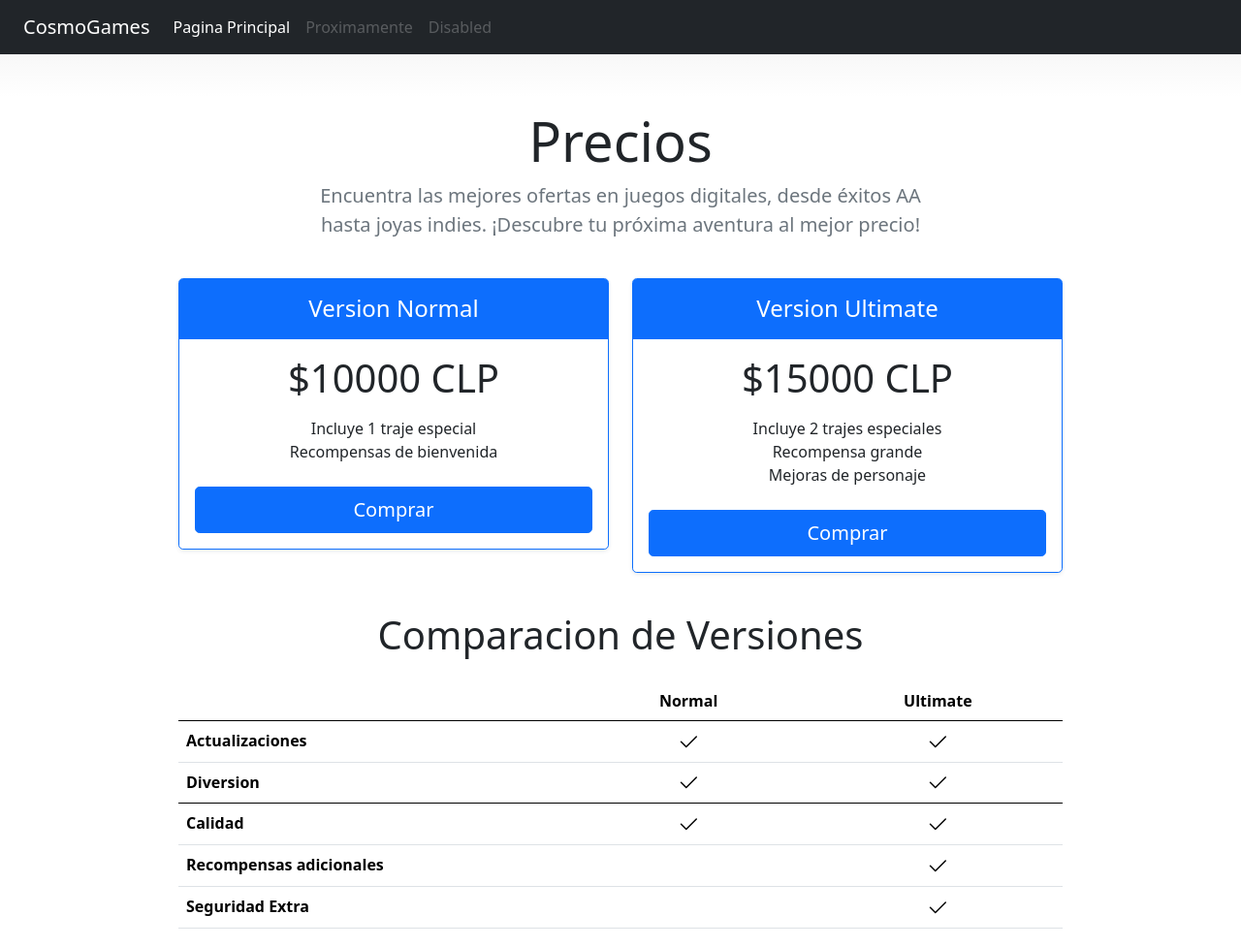
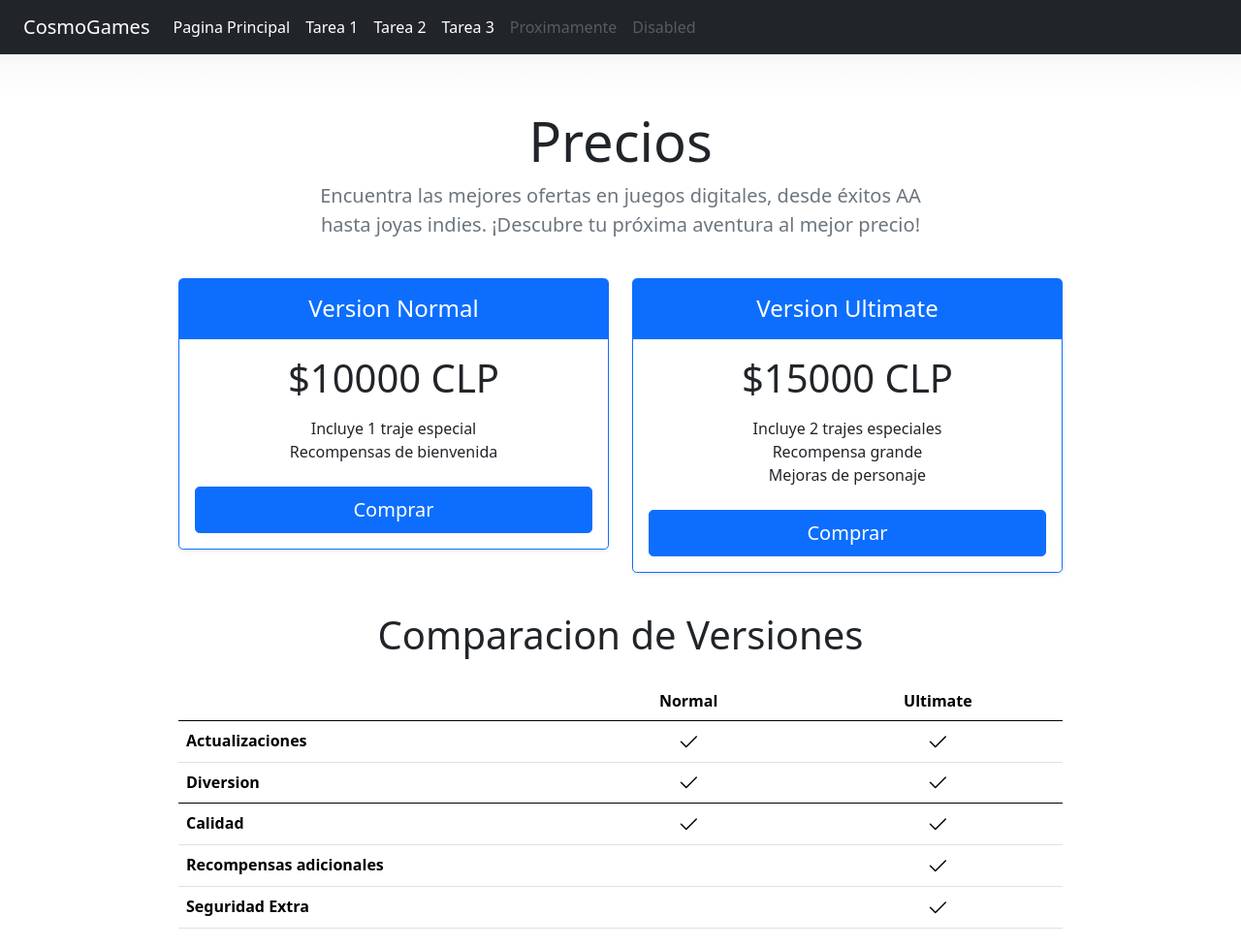
Before and after one commit to Abrahamfmm/Evaluacion, a plain HTML site: page Pagina2.html in a window 1280 px wide. Shown: the top 977 px of the page at 97% size. Drawn offline with nearby package versions, Linux system fonts and the light colour scheme.

Commit message:
actualizacion

```diff
--- a/Pagina2.html
+++ b/Pagina2.html
@@ -57,8 +57,17 @@
               <a class="nav-link active" aria-current="page" href="index.html">Pagina Principal</a>
             </li>
             <li class="nav-item">
+              <li class="nav-item">
+                <a class="nav-link active" aria-current="page" href="Tarea1.html">Tarea 1</a>
+              <li class="nav-item">
+                <a class="nav-link active" aria-current="page" href="Tarea2.html">Tarea 2</a>
+              <li class="nav-item">
+                <a class="nav-link active" aria-current="page" href="Tarea 3.html">Tarea 3</a>
+              <li class="nav-item">
               <a class="nav-link disabled" href="#">Proximamente</a>
             </li>
+
+
             <li class="nav-item">
               <a class="nav-link disabled" href="#" tabindex="-1" aria-disabled="true">Disabled</a>
             </li>
```
Also changed, not shown: Pagina3.html (+8 -0 lines).
